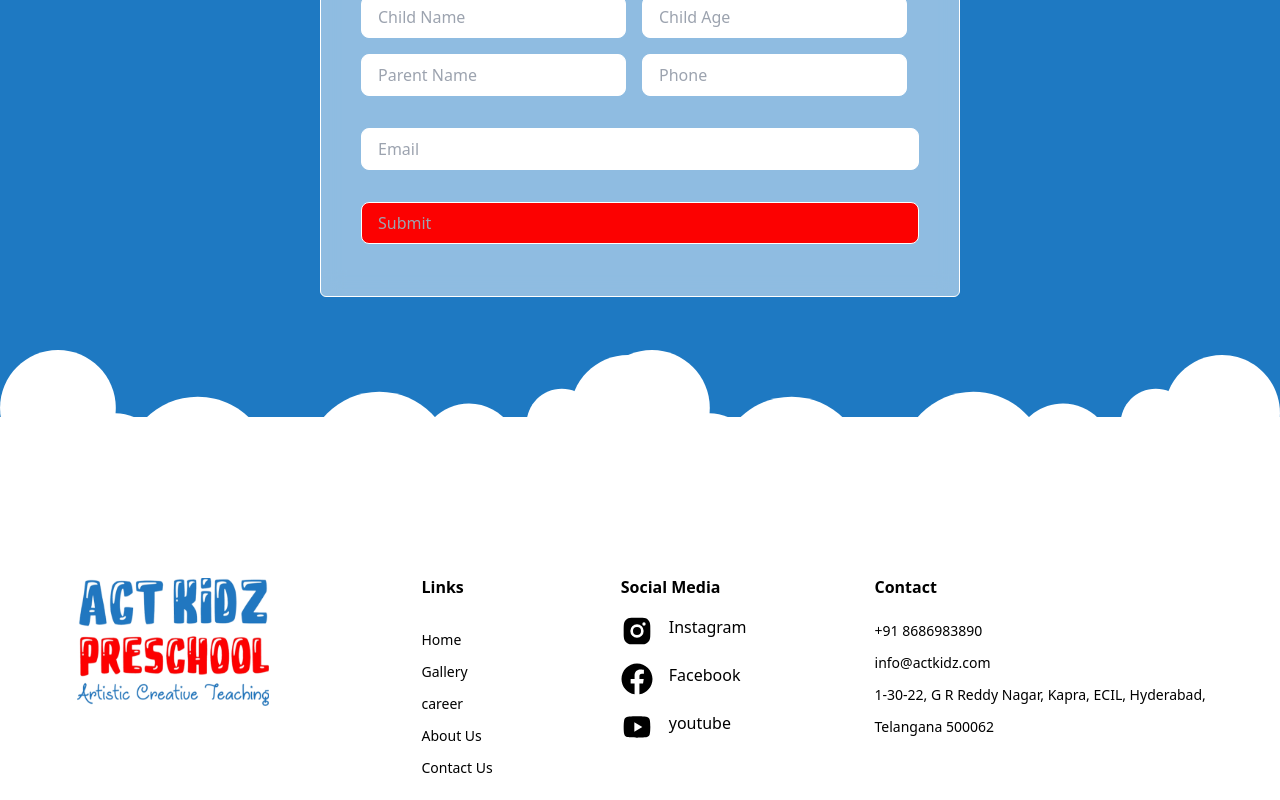
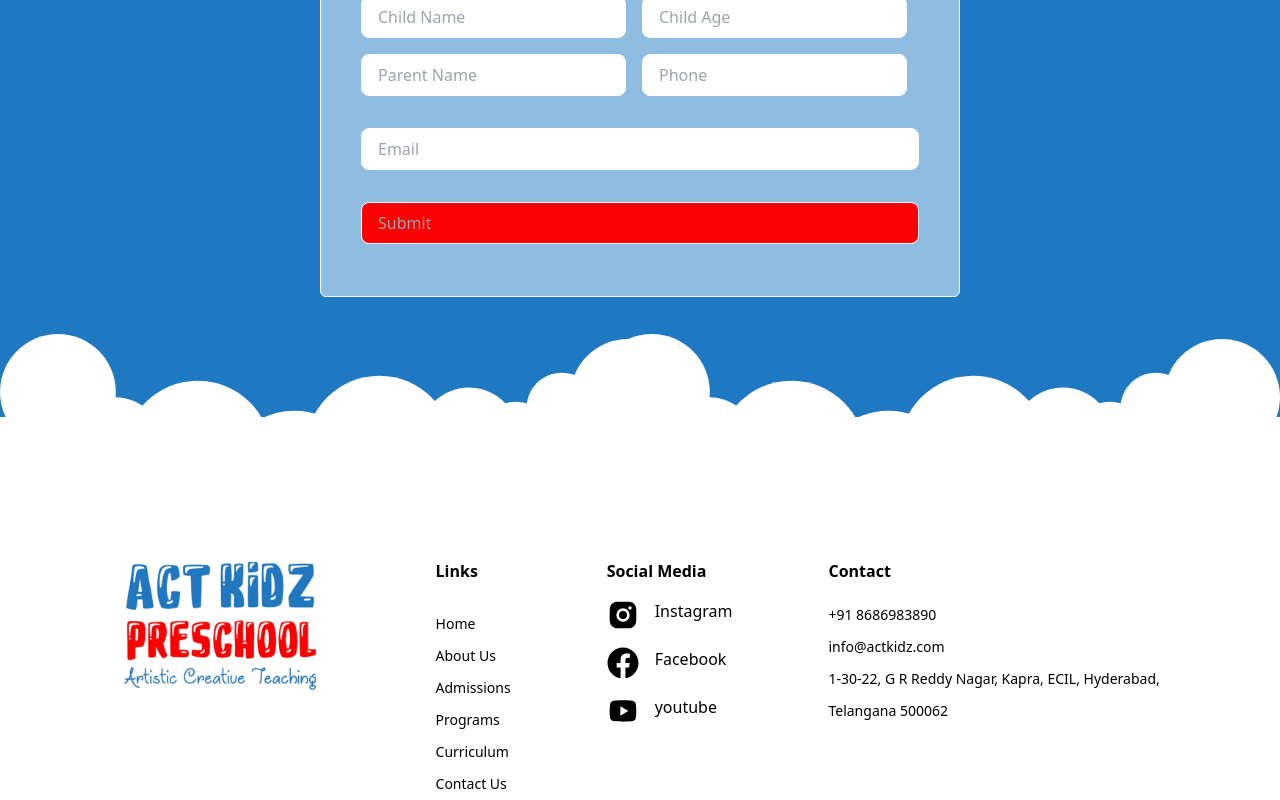
Before and after one commit to Lnikita123/preSchoolUser, a React (Create React App) app: page /Contact in a window 1280 px wide. Shown: the part 1053-1853 px from the top of the page. Built offline with nearby package versions, Linux system fonts and the light colour scheme; no server answers.

Commit message:
feat:ui changes

```diff
--- a/src/About/About.js
+++ b/src/About/About.js
@@ -29,7 +29,7 @@ const About = () => {
       >
         <div className="lg:mt-[16rem] lg:flex flex-col">
           <p
-            className="flex flex-col items-start lg:mx-[20rem]  text-white justify-center text-2xl font- normal"
+            className="flex flex-col items-start lg:ml-[18rem] text-white justify-center text-2xl font- normal"
             style={{ fontFamily: "Englebert, cursive" }}
           >
             About Us
--- a/src/Admission/Admissions.js
+++ b/src/Admission/Admissions.js
@@ -25,11 +25,11 @@ const Admissions = () => {
         style={{
           backgroundImage: published ? `url(${image})` : `url('admission.svg')`,
         }}
-        className="lg:flex flex-col items-center justify-center bg-cover lg:w-full w-full h-[14rem] lg:h-[500px] lg:mt-[8rem] mt-[8rem]"
+        className="lg:flex flex-col  bg-cover lg:w-full w-full h-[14rem] lg:h-[500px] lg:mt-[8rem] mt-[8rem]"
       >
         <div className="lg:mt-[16rem] lg:flex flex-col ">
           <p
-            className="text-2xl text-white lg:mx-6 font- normal"
+            className="text-2xl text-white font- normal lg:ml-[18rem]"
             style={{ fontFamily: "Englebert, cursive" }}
           >
             Admissions
--- a/src/Creative.js
+++ b/src/Creative.js
@@ -5,7 +5,7 @@ const Creative = () => {
   return (
     <>
       <div className="lg:mb-[6rem]">
-        <div className="lg:flex flex-row lg:justify-center mt-[2rem] lg:space-x-16 lg:space-y-4 ">
+        <div className="lg:flex flex-row lg:justify-center mt-[2rem] lg:space-x-16  lg:space-y-4 ">
           <div className="flex flex-col lg:w-[26rem] space-y-6 lg:mx-0 mx-[1rem]">
             <p
               className="text-[#1BBF68] font-medium lg:text-base text-lg mt-[2rem] lg:mt-0"
--- a/src/Curriculum/CurriculumPage.js
+++ b/src/Curriculum/CurriculumPage.js
@@ -27,11 +27,11 @@ const Curriculumpage = () => {
             ? `url(${image})`
             : `url('curriculum.svg')`,
         }}
-        className="lg:flex flex-col items-center justify-center bg-cover lg:w-fullw-full h-[14rem] lg:h-[500px] lg:mt-[8rem] mt-[8rem]"
+        className="lg:flex flex-col  bg-cover lg:w-full w-full h-[14rem] lg:h-[500px] lg:mt-[8rem] mt-[8rem]"
       >
         <div className="lg:mt-[16rem] lg:flex flex-col">
           <p
-            className="mx-6 text-2xl text-white font- normal"
+            className="mx-6 lg:ml-[18rem] text-2xl text-white font- normal"
             style={{ fontFamily: "Englebert, cursive" }}
           >
             Curriculum
--- a/src/Hero.js
+++ b/src/Hero.js
@@ -3,12 +3,12 @@ import React from "react";
 const Hero = () => {
   return (
     <>
-      <div>
+      <div className="lg:mt-[1rem] mt-[6rem]">
         <img className="" src="/hero.png" alt="img" />
       </div>
       <div className="flex flex-col space-x-4 space-y-4 lg:justify-center lg:flex-row lg:space-y-0">
         <div className="flex flex-row space-x-4">
-          <div className="flex justify-center items-center w-[5rem] h-[5rem]  bg-[#FFF4E4] rounded-full ">
+          <div className="flex justify-center items-center w-[5rem] h-[5rem] mx-auto bg-[#FFF4E4] rounded-full ">
             <div>
               <img src="/img1.png" alt="i" className="w-[3rem] h-[3rem]" />
             </div>
--- a/src/Home/Footer.js
+++ b/src/Home/Footer.js
@@ -9,7 +9,7 @@ const Footer = () => {
       <div className="hidden lg:flex">
         <img className="w-full" src="/Vector.svg" alt="img" />
       </div>
-      <div className="flex-row items-start justify-center hidden px-6 space-x-32 lg:flex">
+      <div className="flex-row items-start justify-center hidden px-6 space-x-24 lg:flex">
         <div>
           <div className="flex mt-[0.2rem] ">
             <a href="/" className="flex items-center space-x-4">
@@ -29,16 +29,19 @@ const Footer = () => {
               <a href="/">Home</a>
             </li>
             <li>
-              <a href="/Gallery">Gallery</a>
-            </li>
-            <li>
-              <a href="/career">career</a>
-            </li>
-            <li>
               <a href="/about">About Us</a>
             </li>
             <li>
-              <a href="/contactUs">Contact Us</a>
+              <a href="/Admissions">Admissions</a>
+            </li>
+            <li>
+              <a href="/Program">Programs</a>
+            </li>
+            <li>
+              <a href="/Curriculumpage">Curriculum</a>
+            </li>
+            <li>
+              <a href="/Contact">Contact Us</a>
             </li>
           </ul>
         </div>
@@ -114,21 +117,25 @@ const Footer = () => {
         <div className="flex flex-row space-x-10">
           <div className="">
             <h4 className="text-[#000] font-bold mb-4">Links</h4>
-            <ul className="leading-8 text-[#000] lg:mt-[25px] font-normal text-xs font-Lato">
+            <ul className="leading-8 text-[#000] lg:mt-[25px] font-normal text-base font-Lato">
               <li>
                 <a href="/">Home</a>
-              </li>
-              <li>
-                <a href="/Gallery">Gallery</a>
-              </li>
-              <li>
-                <a href="/career">career</a>
               </li>
               <li>
                 <a href="/about">About Us</a>
               </li>
               <li>
-                <a href="/contactUs">ContactUs</a>
+                <a href="/Admissions">Admissions</a>
+              </li>
+              <li>
+                <a href="/Program">Programs</a>
+              </li>
+
+              <li>
+                <a href="/Curriculumpage">Curriculum</a>
+              </li>
+              <li>
+                <a href="/Contact">ContactUs</a>
               </li>
             </ul>
           </div>
--- a/src/Programs/Play.js
+++ b/src/Programs/Play.js
@@ -29,7 +29,7 @@ const Play = () => {
       >
         <div className="lg:mt-[16rem] lg:flex flex-col">
           <p
-            className="flex flex-col items-start lg:mx-[20rem] text-white justify-center text-2xl font- normal"
+            className="flex flex-col items-start lg:ml-[18rem] text-white justify-center text-2xl font- normal"
             style={{ fontFamily: "Englebert, cursive" }}
           >
             Play group
--- a/src/Programs/Program.js
+++ b/src/Programs/Program.js
@@ -27,11 +27,11 @@ const Program = () => {
         style={{
           backgroundImage: published ? `url(${image})` : `url('program.svg')`,
         }}
-        className="lg:flex flex-col items-center justify-center bg-cover lg:w-full w-full h-[14rem] lg:h-[500px] lg:mt-[8rem] mt-[8rem]"
+        className="lg:flex flex-col bg-cover lg:w-full w-full h-[14rem] lg:h-[500px] lg:mt-[8rem] mt-[8rem]"
       >
         <div className="lg:mt-[16rem] lg:flex flex-col">
           <p
-            className="mx-6 text-2xl text-white font- normal"
+            className="lg:ml-[18rem] text-2xl text-white font- normal"
             style={{ fontFamily: "Englebert, cursive" }}
           >
             Our programs
--- a/tailwind.config.js
+++ b/tailwind.config.js
@@ -2,7 +2,12 @@
 module.exports = {
   content: ["./src/**/*.{js,jsx,ts,tsx}"],
   theme: {
-    extend: {},
+    extend: {
+      fontFamily: {
+        englebert: ["Englebert", "cursive"],
+        opensans: ["Open Sans", "sans-serif"],
+      },
+    },
   },
   plugins: [],
 };
```
Also changed, not shown: src/Navbar.js (+7 -8 lines), public/bg.svg (added), public/homwimg.svg (added).
